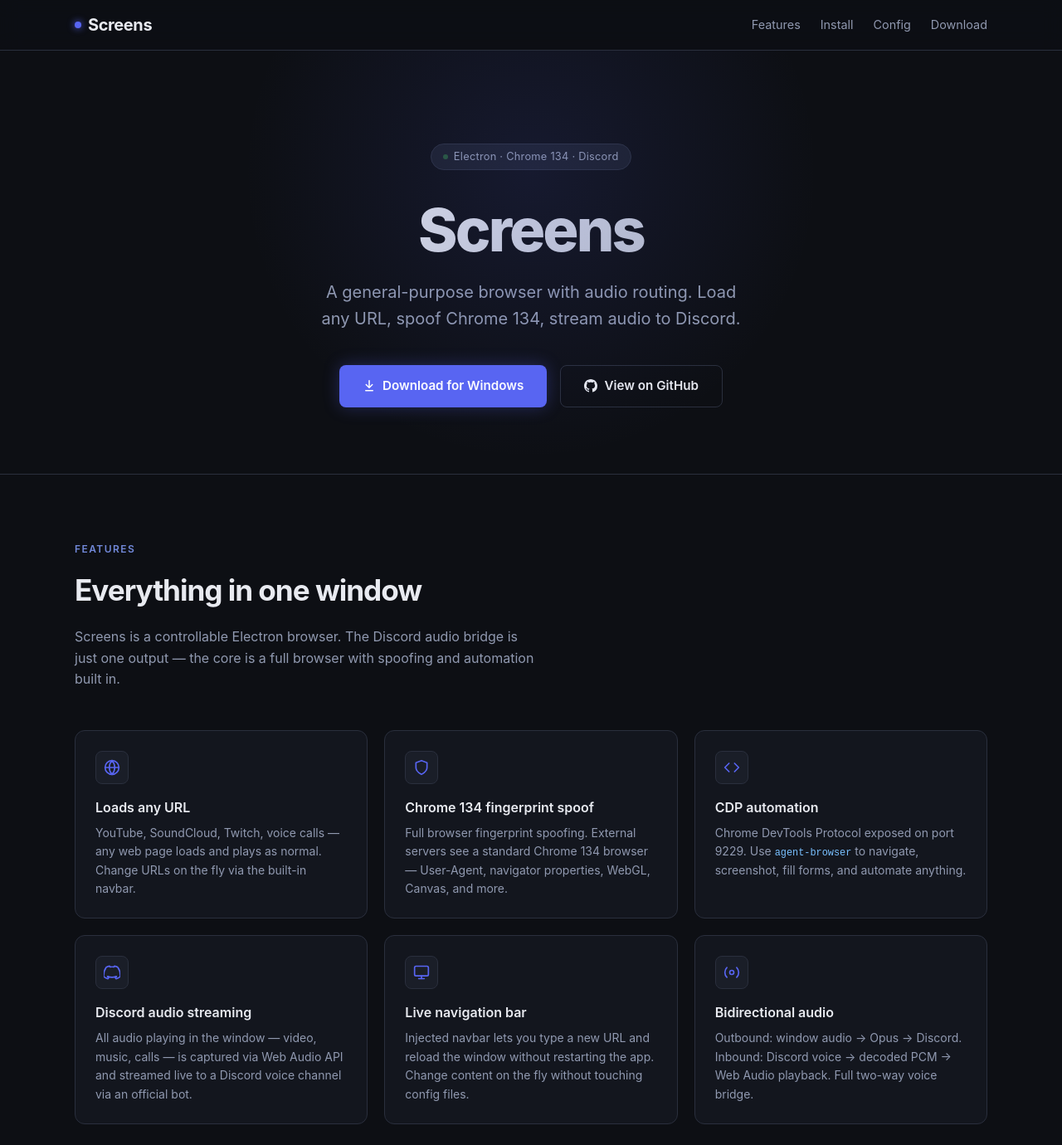
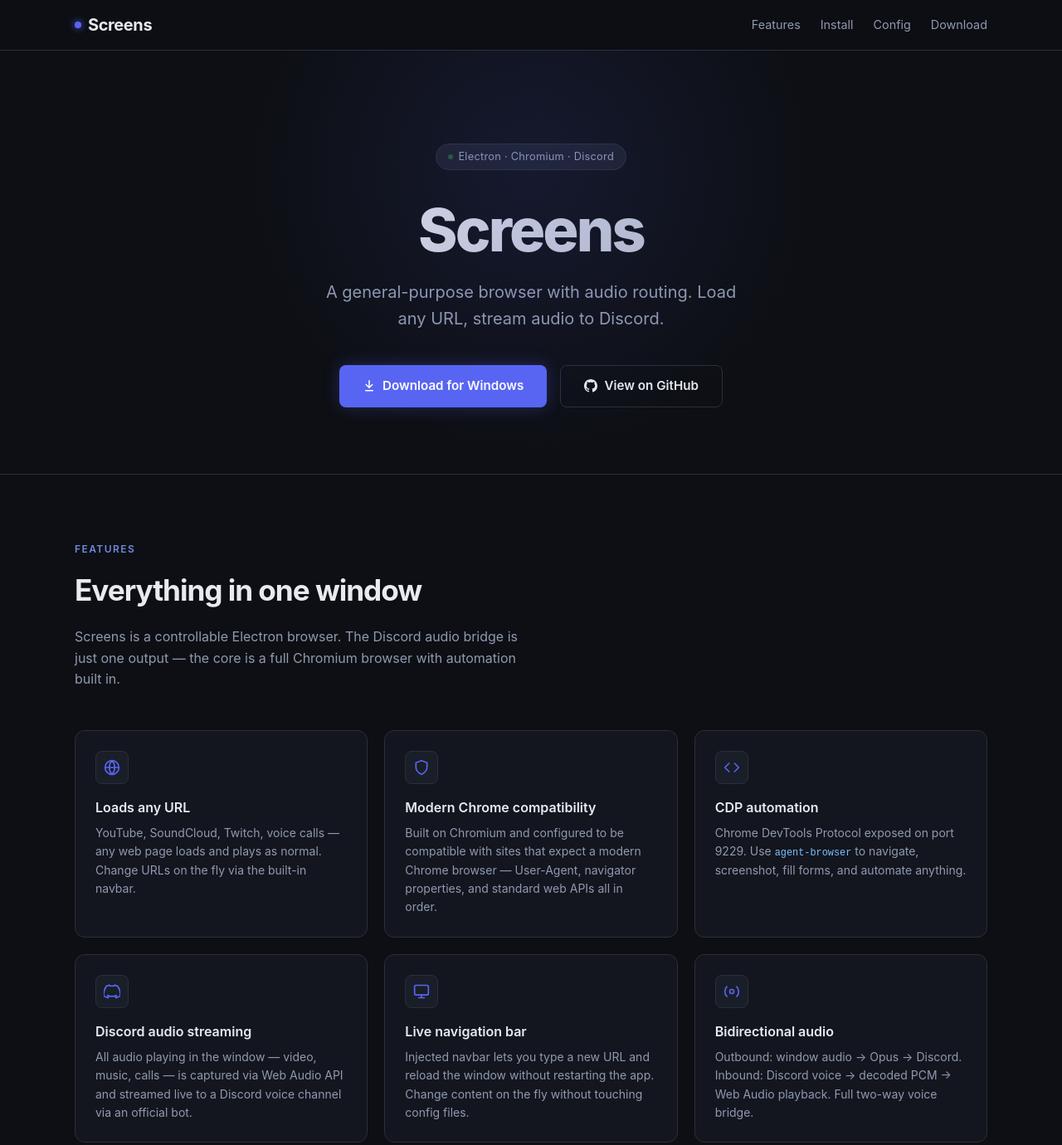
Before and after one commit to AnEntrypoint/jerryrig, an Electron app: page docs/index.html in a window 1280 px wide. Shown: the top 1380 px of the page at 83% size. Drawn offline with Linux system fonts and the light colour scheme.

Commit message:
Remove spoof/fingerprint language; describe as Chrome-compatible Electron browser

```diff
--- a/docs/index.html
+++ b/docs/index.html
@@ -428,10 +428,10 @@
 <section class="hero">
   <div class="hero-badge">
     <span class="badge-dot"></span>
-    Electron &middot; Chrome 134 &middot; Discord
+    Electron &middot; Chromium &middot; Discord
   </div>
   <h1>Screens</h1>
-  <p class="hero-tagline">A general-purpose browser with audio routing. Load any URL, spoof Chrome 134, stream audio to Discord.</p>
+  <p class="hero-tagline">A general-purpose browser with audio routing. Load any URL, stream audio to Discord.</p>
   <div class="hero-actions">
     <a class="btn-primary" href="https://github.com/AnEntrypoint/jerryrig/releases/latest">
       <svg viewBox="0 0 16 16" fill="currentColor" width="16" height="16"><path d="M7.47 10.78a.75.75 0 0 0 1.06 0l3.75-3.75a.75.75 0 0 0-1.06-1.06L8.75 8.44V1.75a.75.75 0 0 0-1.5 0v6.69L4.78 5.97a.75.75 0 0 0-1.06 1.06l3.75 3.75ZM3.75 13a.75.75 0 0 0 0 1.5h8.5a.75.75 0 0 0 0-1.5h-8.5Z"/></svg>
@@ -450,7 +450,7 @@
   <div class="section-inner">
     <div class="section-label">Features</div>
     <h2 class="section-title">Everything in one window</h2>
-    <p class="section-desc">Screens is a controllable Electron browser. The Discord audio bridge is just one output — the core is a full browser with spoofing and automation built in.</p>
+    <p class="section-desc">Screens is a controllable Electron browser. The Discord audio bridge is just one output — the core is a full Chromium browser with automation built in.</p>
     <div class="features-grid">
 
       <div class="feature-card">
@@ -469,8 +469,8 @@
             <path d="M12 22s8-4 8-10V5l-8-3-8 3v7c0 6 8 10 8 10z"/>
           </svg>
         </div>
-        <h3>Chrome 134 fingerprint spoof</h3>
-        <p>Full browser fingerprint spoofing. External servers see a standard Chrome 134 browser — User-Agent, navigator properties, WebGL, Canvas, and more.</p>
+        <h3>Modern Chrome compatibility</h3>
+        <p>Built on Chromium and configured to be compatible with sites that expect a modern Chrome browser — User-Agent, navigator properties, and standard web APIs all in order.</p>
       </div>
 
       <div class="feature-card">
@@ -526,7 +526,7 @@
       <div class="step">
         <div class="step-num">1</div>
         <h3>Load URL</h3>
-        <p>Electron opens a BrowserWindow at <code style="font-family:monospace;color:#79c0ff;font-size:0.85em">TARGET_URL</code>. Chrome 134 fingerprint is injected at startup.</p>
+        <p>Electron opens a BrowserWindow at <code style="font-family:monospace;color:#79c0ff;font-size:0.85em">TARGET_URL</code>. The Chromium window is configured for broad site compatibility.</p>
       </div>
       <div class="step">
         <div class="step-num">2</div>
```
Also changed, not shown: README.md.
